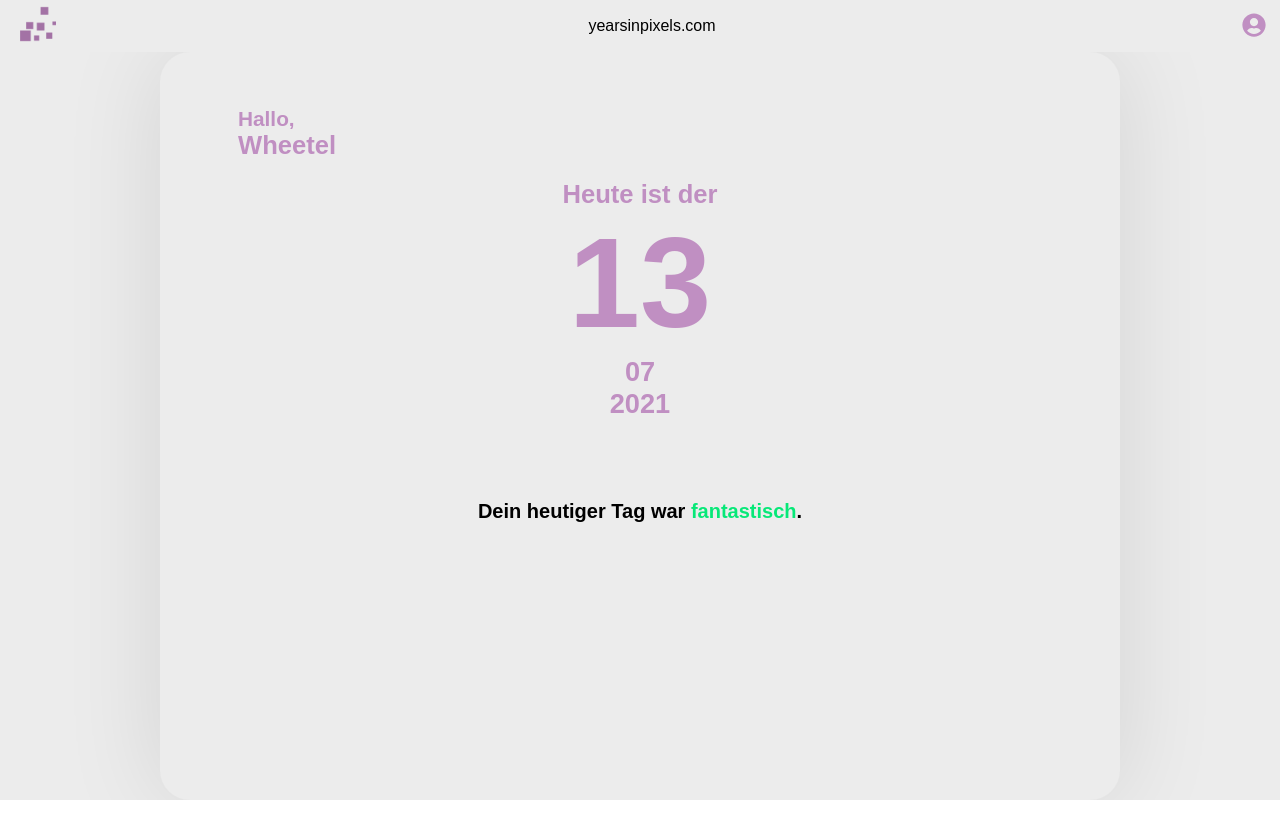
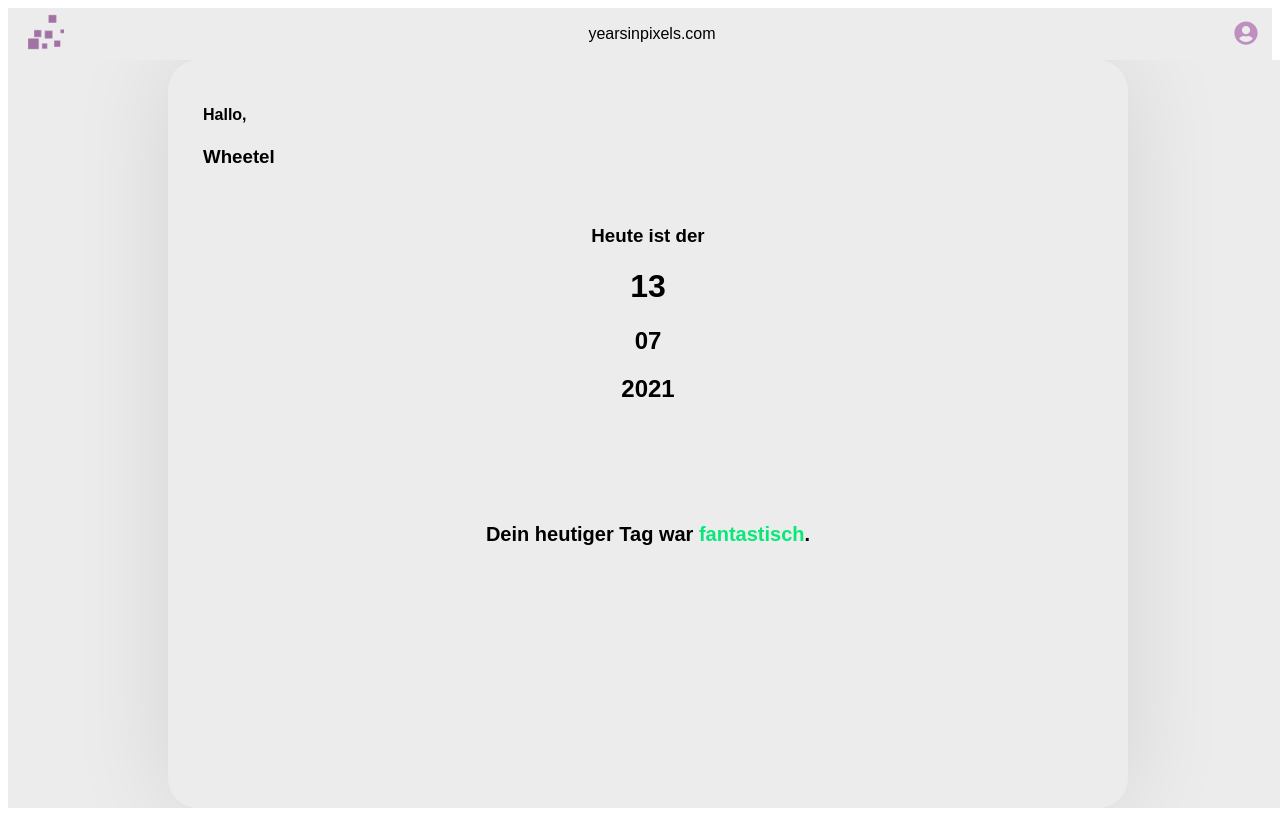
Before and after one commit to danielgran/yearsinpixels_frontend, a Vue app: page /dashboard in a window 1280 px wide. Built offline with nearby package versions, Linux system fonts and the light colour scheme; a web font is replaced by a local one.

Commit message:
more design

```diff
--- a/src/static/Dashboard/Dashboard.css
+++ b/src/static/Dashboard/Dashboard.css
@@ -16,9 +16,15 @@
   max-width: 960px;
   width: 100%;
   height: inherit;
-  box-shadow: 0px 0px 100px rgba(1, 1, 1, 0.1);
-  border-radius: 30px;
 }
+
+@media only screen and (min-width: 960px) {
+  #container {
+    border-radius: 30px;
+    box-shadow: 0px 0px 100px rgba(1, 1, 1, 0.1);
+  }
+}
+
 
 #content {
   width: 100%;
@@ -28,7 +34,11 @@
 }
 
 #greeting {
-  margin: 55px 0 0 78px
+  margin: 25px 0 0 35px
+}
+
+#greeting h4 {
+  color: black;
 }
 
 #date {
--- a/src/static/css/style.css
+++ b/src/static/css/style.css
@@ -140,3 +140,12 @@ input[type="button"]:hover {
 }
 
 /* #endregion */
+
+
+/* #region No troll clients */
+@media only screen and (max-width: 255px){
+  #app {
+    display: none;
+  }
+}
+/* #endregion */
--- a/src/vue/App.vue
+++ b/src/vue/App.vue
@@ -18,6 +18,6 @@ export default defineComponent({
 });
 </script>
 
-<style>
+<style scoped>
 @import "../static/css/style.css";
 </style>
```
